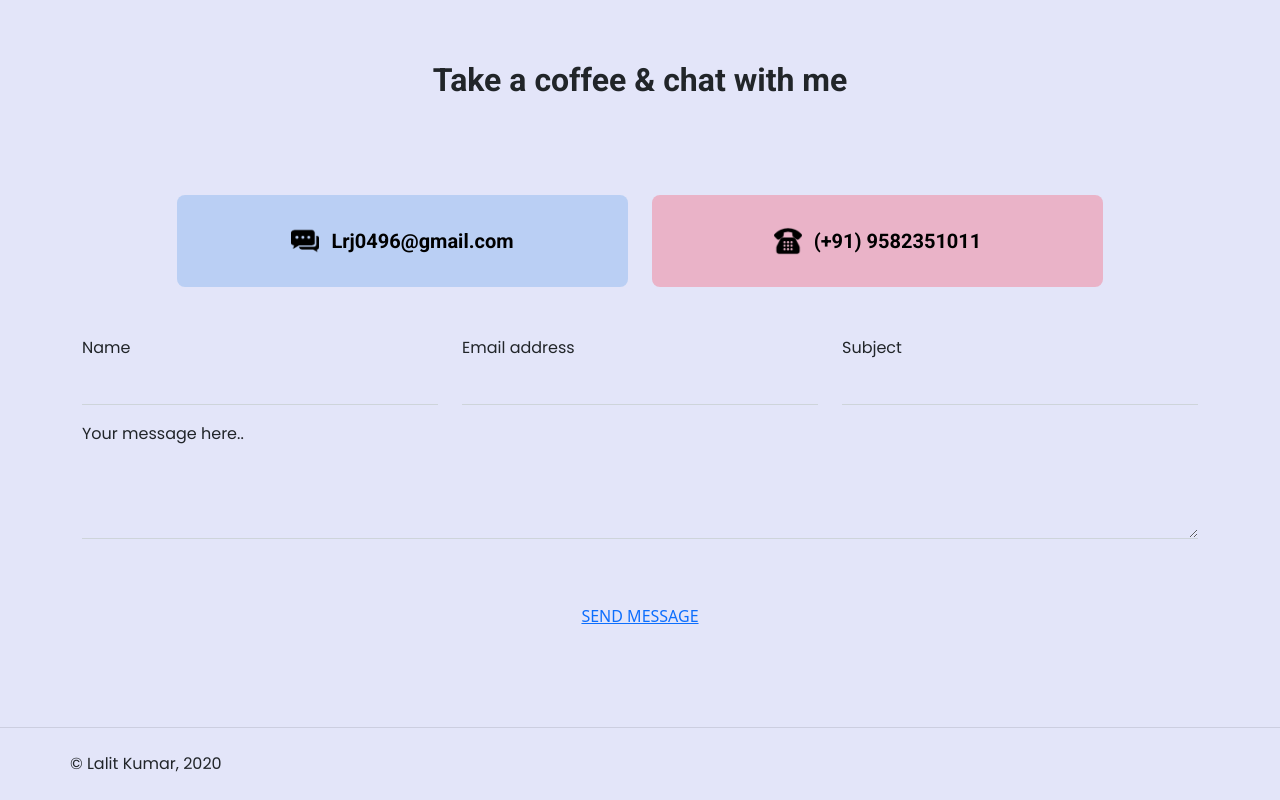
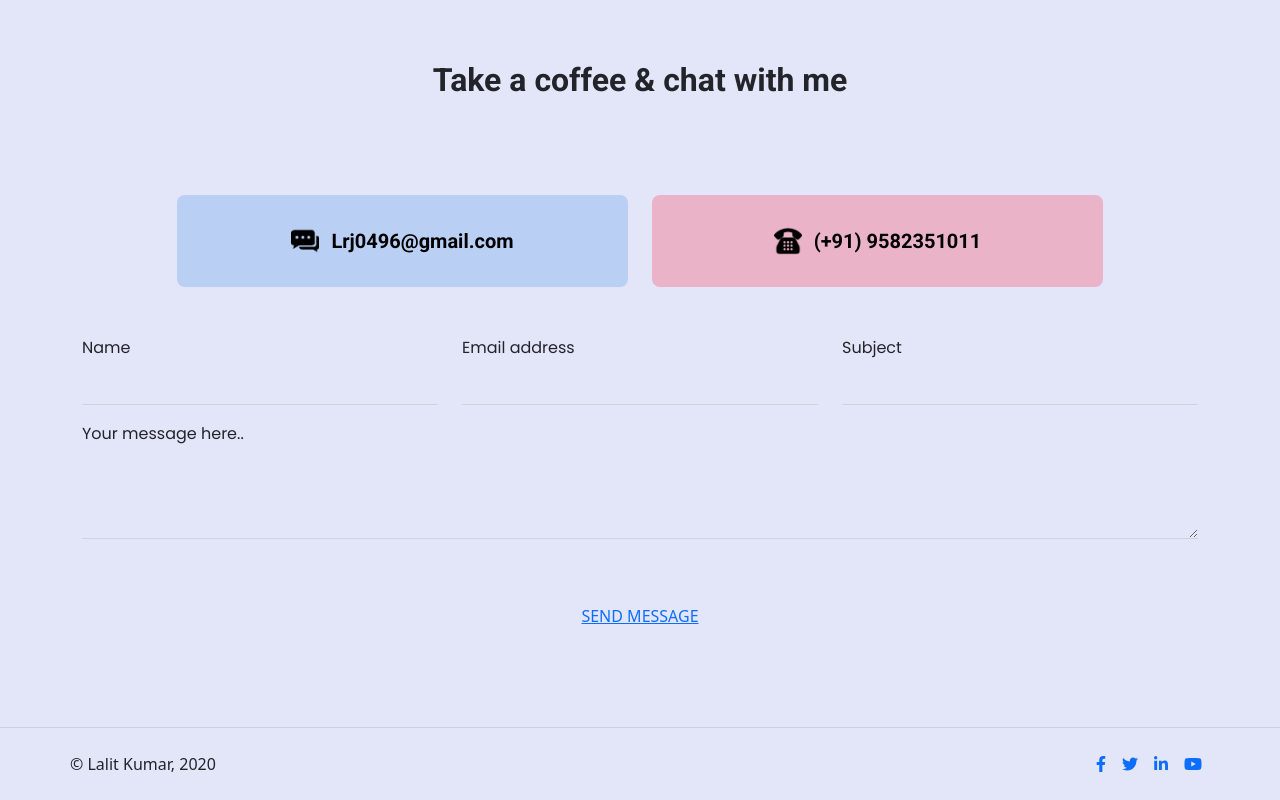
Before and after one commit to lalit-029/react-course, a React (Create React App) app: page / in a window 1280 px wide. Shown: the part 1088-1888 px from the top of the page. Built offline with nearby package versions, Linux system fonts and the light colour scheme.

Commit message:
fixed ui for footer

```diff
--- a/src/shared/Footer.js
+++ b/src/shared/Footer.js
@@ -1,6 +1,7 @@
 import React, {Component} from 'react';
-import Navbar from 'react-bootstrap/Navbar';
 import {Container, Row,  Col} from 'react-bootstrap';
+import { FontAwesomeIcon } from '@fortawesome/react-fontawesome';
+import { faFacebookF, faTwitter, faLinkedinIn, faYoutube} from '@fortawesome/free-brands-svg-icons';
 
 function Footer() {
   return (
@@ -8,10 +9,15 @@ function Footer() {
         <Container className="p-0">
             <Row>
                 <Col xs="12" lg="6" className="py-4">
-                    <p className="mb-0">&copy; Lalit Kumar, 2020</p>
+                    <span className="mb-0">&copy; Lalit Kumar, 2020</span>
                 </Col>
                 <Col xs="12" lg="6" className="py-4">
-
+                    <div className="font-row d-flex justify-content-end">
+                        <a className="px-2"><FontAwesomeIcon icon={faFacebookF} /></a>
+                        <a className="px-2"><FontAwesomeIcon icon={faTwitter} /></a>
+                        <a className="px-2"><FontAwesomeIcon icon={faLinkedinIn} /></a>
+                        <a className="px-2"><FontAwesomeIcon icon={faYoutube} /></a>
+                    </div>
                 </Col>
             </Row>
         </Container>
```
